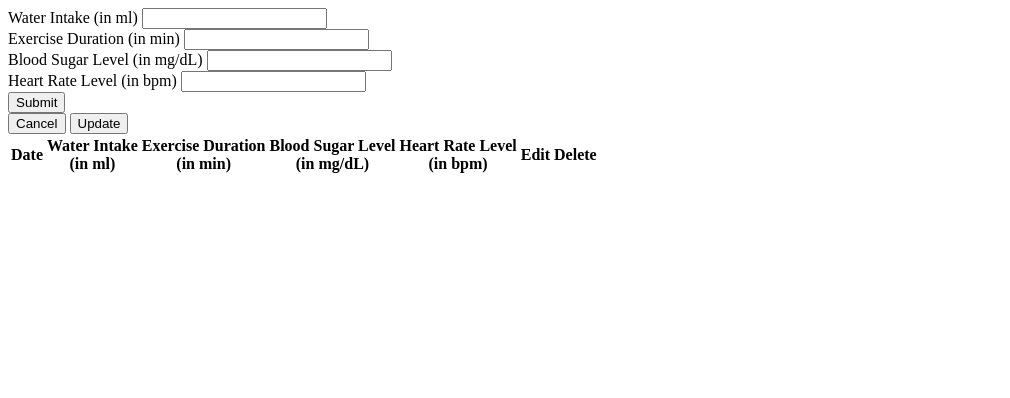
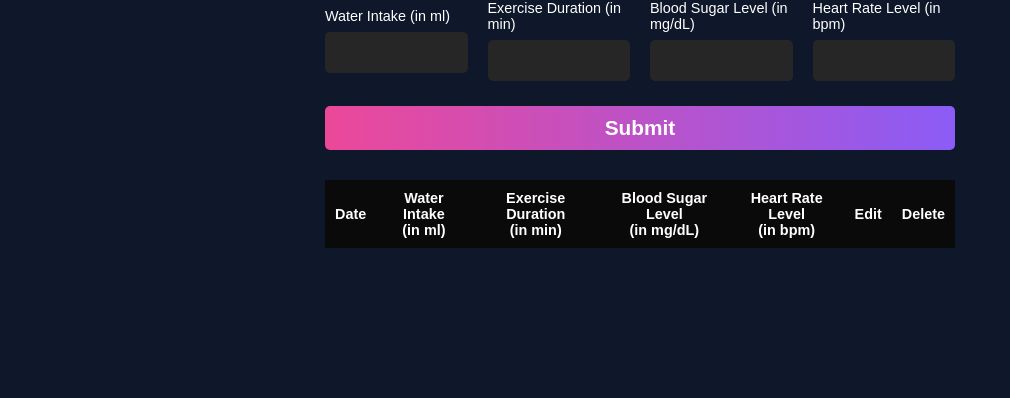
Before and after one commit to Lakshyadlh06/Health-Rishtha, a plain HTML site: page health tracker ibm laksh/health tracker ibm.html in a window 1280 px wide. Shown: the part 402-800 px from the top of the page, without its empty margins (0-1010 px from the left). Drawn offline with Linux system fonts and the light colour scheme; the site is published under a folder, as on GitHub Pages, so addresses that start at the root find nothing.

Commit message:
Update health tracker ibm.html

```diff
--- a/health tracker ibm laksh/health tracker ibm.html
+++ b/health tracker ibm laksh/health tracker ibm.html
@@ -6,7 +6,7 @@
         Health Rishtha |Health
           Tracker
     </title>
-    <link rel="stylesheet" href="/style2.css">
+    <link rel="stylesheet" href="style2.css">
 </head>
 
 <body>
@@ -69,7 +69,7 @@
             </tbody>
         </table>
     </div>
-    <script src="/script2.js"></script>
+    <script src="script2.js"></script>
 </body>
 
 </html>
```
